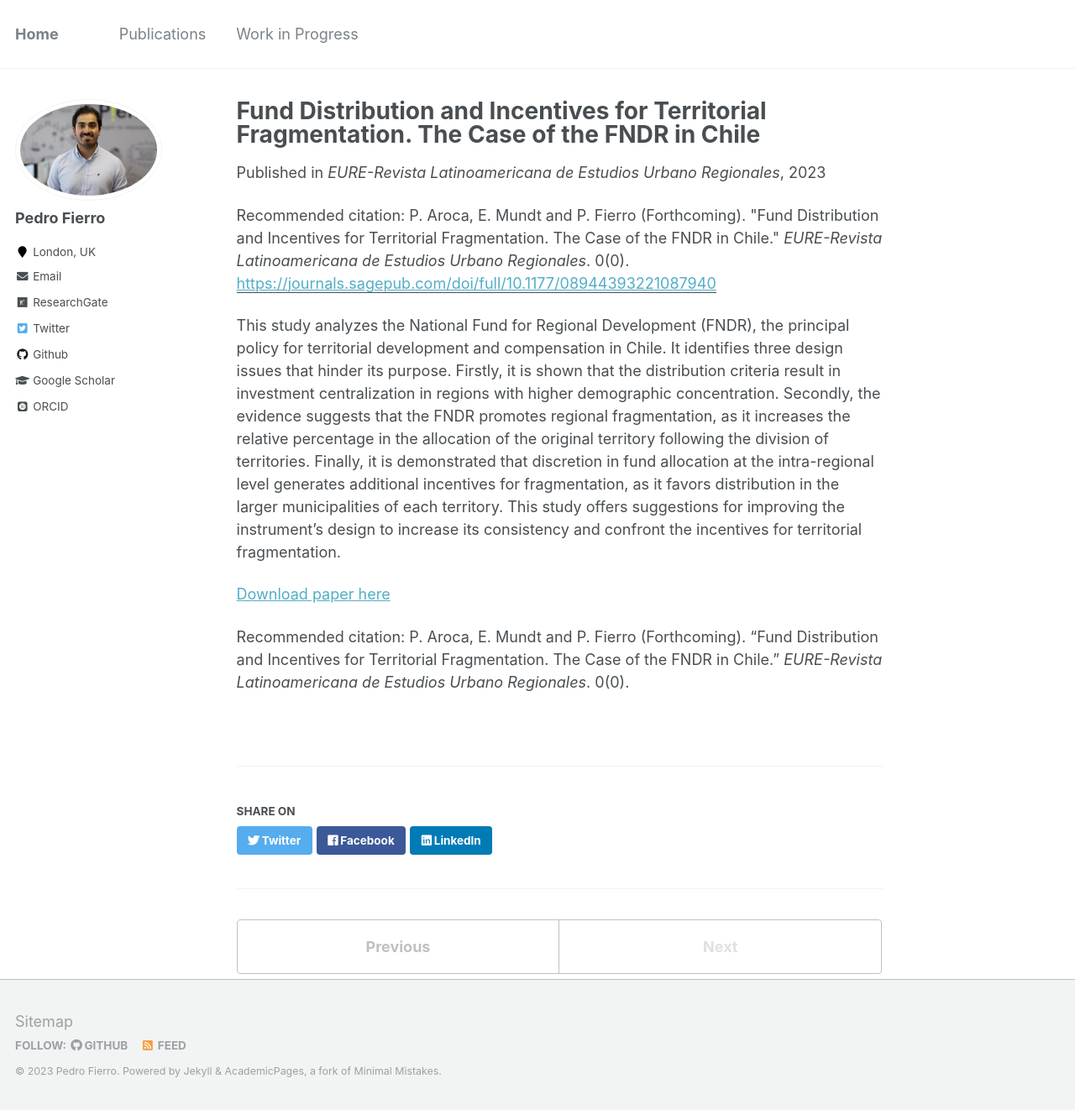
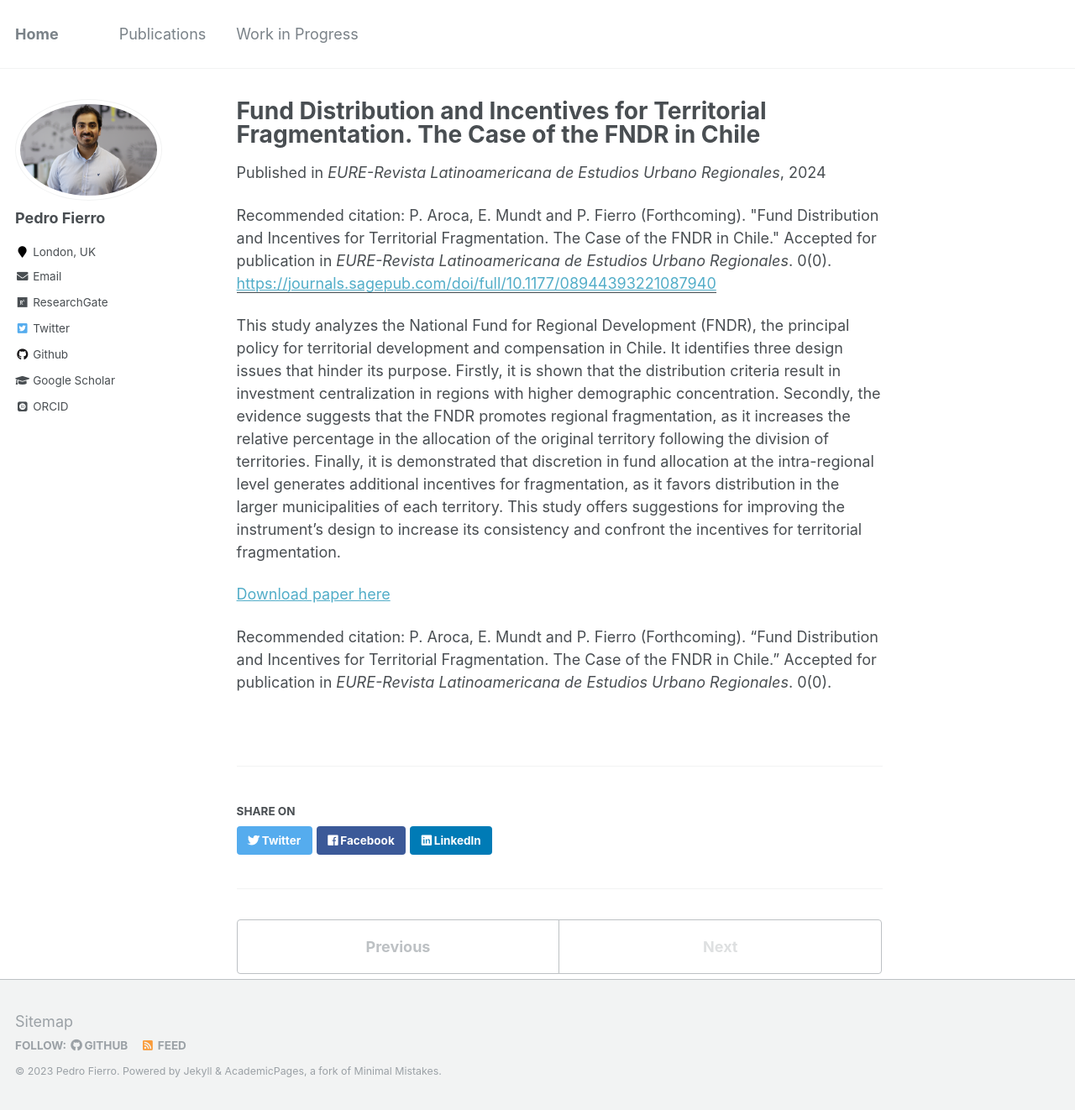
Before and after one commit to pedrofierroz87/pedrofierroz87.github.io, a Jekyll site: the page built from _publications/2023-10-27-paper-title-number-7.md, in a window 1280 px wide and 1322 px high. Shown: the whole window at 84% size. Built offline with Jekyll 4.4.1, drawn with Linux system fonts in a browser that asks for light colours; some web fonts are replaced.

Commit message:
Update 2023-10-27-paper-title-number-7.md

```diff
--- a/_publications/2023-10-27-paper-title-number-7.md
+++ b/_publications/2023-10-27-paper-title-number-7.md
@@ -3,13 +3,13 @@ title: "Fund Distribution and Incentives for Territorial Fragmentation. The Case
 collection: publications
 permalink: /publication/2023-10-27-paper-title-number-7
 excerpt: 'This study analyzes the National Fund for Regional Development (FNDR), the principal policy for territorial development and compensation in Chile. It identifies three design issues that hinder its purpose. Firstly, it is shown that the distribution criteria result in investment centralization in regions with higher demographic concentration. Secondly, the evidence suggests that the FNDR promotes regional fragmentation, as it increases the relative percentage in the allocation of the original territory following the division of territories. Finally, it is demonstrated that discretion in fund allocation at the intra-regional level generates additional incentives for fragmentation, as it favors distribution in the larger municipalities of each territory.'
-date: 2023-05-10
+date: 2024-01-01
 venue: 'EURE-Revista Latinoamericana de Estudios Urbano Regionales'
 paperurl: 'https://journals.sagepub.com/doi/full/10.1177/08944393221087940'
-citation: 'P. Aroca, E. Mundt and P. Fierro (Forthcoming). &quot;Fund Distribution and Incentives for Territorial Fragmentation. The Case of the FNDR in Chile.&quot; <i>EURE-Revista Latinoamericana de Estudios Urbano Regionales</i>. 0(0).'
+citation: 'P. Aroca, E. Mundt and P. Fierro (Forthcoming). &quot;Fund Distribution and Incentives for Territorial Fragmentation. The Case of the FNDR in Chile.&quot; Accepted for publication in <i>EURE-Revista Latinoamericana de Estudios Urbano Regionales</i>. 0(0).'
 ---
 This study analyzes the National Fund for Regional Development (FNDR), the principal policy for territorial development and compensation in Chile. It identifies three design issues that hinder its purpose. Firstly, it is shown that the distribution criteria result in investment centralization in regions with higher demographic concentration. Secondly, the evidence suggests that the FNDR promotes regional fragmentation, as it increases the relative percentage in the allocation of the original territory following the division of territories. Finally, it is demonstrated that discretion in fund allocation at the intra-regional level generates additional incentives for fragmentation, as it favors distribution in the larger municipalities of each territory. This study offers suggestions for improving the instrument's design to increase its consistency and confront the incentives for territorial fragmentation.
 
 [Download paper here](https://journals.sagepub.com/doi/full/10.1177/08944393221087940)
 
-Recommended citation: P. Aroca, E. Mundt and P. Fierro (Forthcoming). "Fund Distribution and Incentives for Territorial Fragmentation. The Case of the FNDR in Chile." <i>EURE-Revista Latinoamericana de Estudios Urbano Regionales</i>. 0(0).
+Recommended citation: P. Aroca, E. Mundt and P. Fierro (Forthcoming). "Fund Distribution and Incentives for Territorial Fragmentation. The Case of the FNDR in Chile." Accepted for publication in <i>EURE-Revista Latinoamericana de Estudios Urbano Regionales</i>. 0(0).
```
